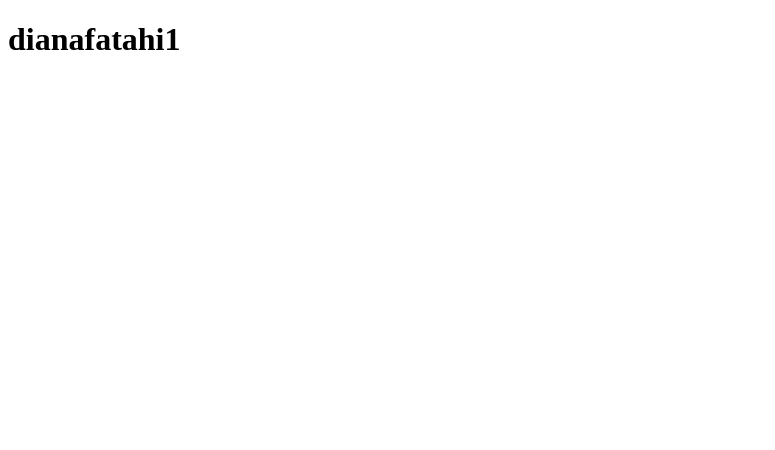
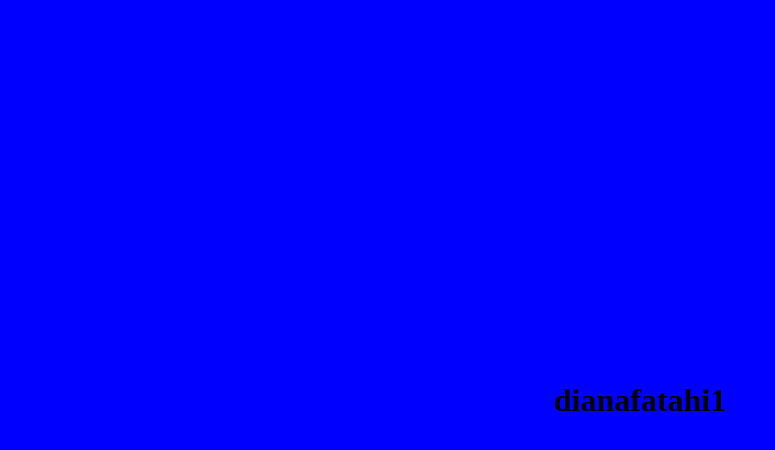
Before and after one commit to dianafatahi1/test-project, a plain HTML site: page index.html in a window 1280 px wide. Shown: the whole page, without its empty margins (0-775 px from the left). Drawn offline with Linux system fonts and the light colour scheme.

Commit message:
change bg color to blue

```diff
--- a/index.html
+++ b/index.html
@@ -4,6 +4,7 @@
     <meta charset="UTF-8" />
     <meta name="viewport" content="width=device-width, initial-scale=1.0" />
     <title>github repo</title>
+    <link rel="stylesheet" href="./style.css" />
   </head>
   <body>
     <h1>dianafatahi1</h1>
--- a/style.css
+++ b/style.css
@@ -8,4 +8,5 @@ body {
   justify-content: center;
   align-items: center;
   height: 100vh;
+  background-color: blue;
 }
```
